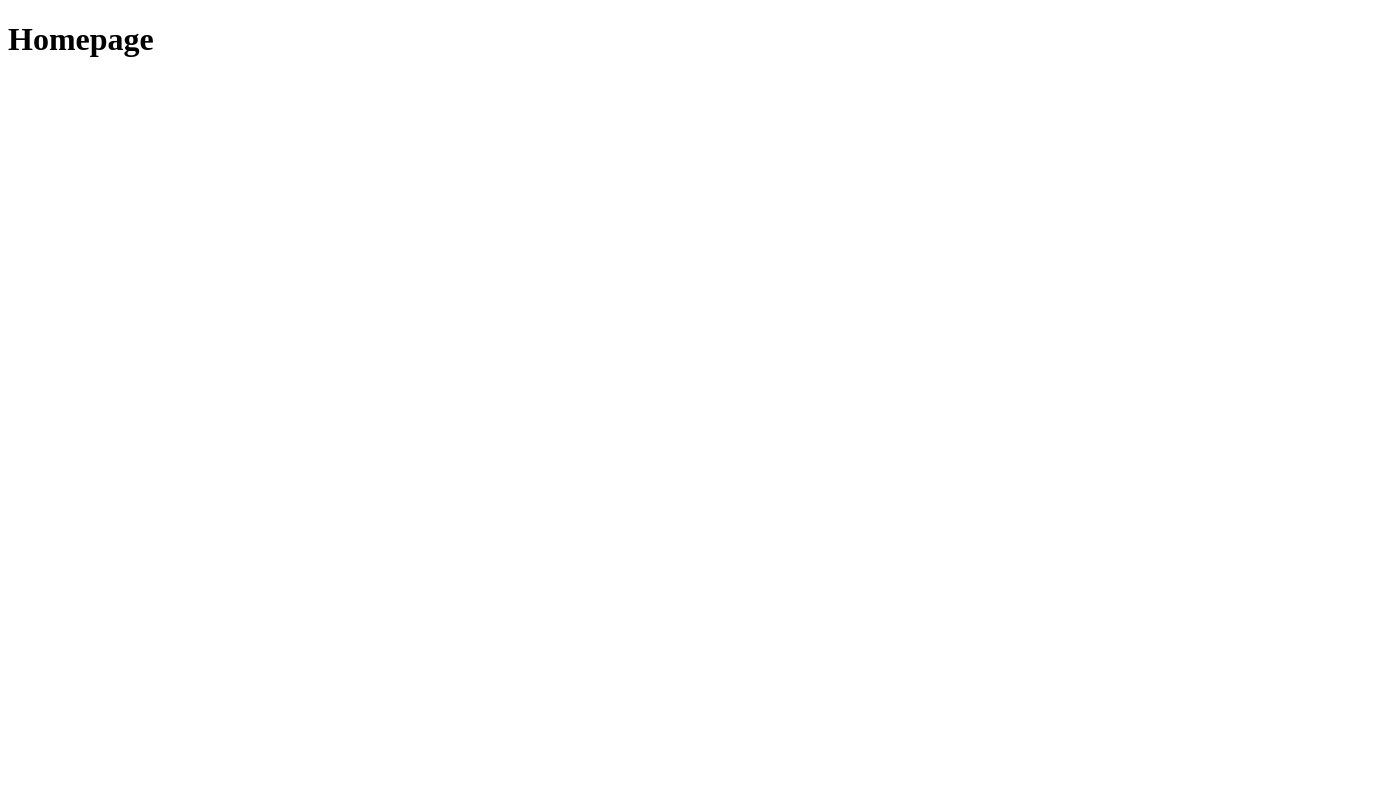
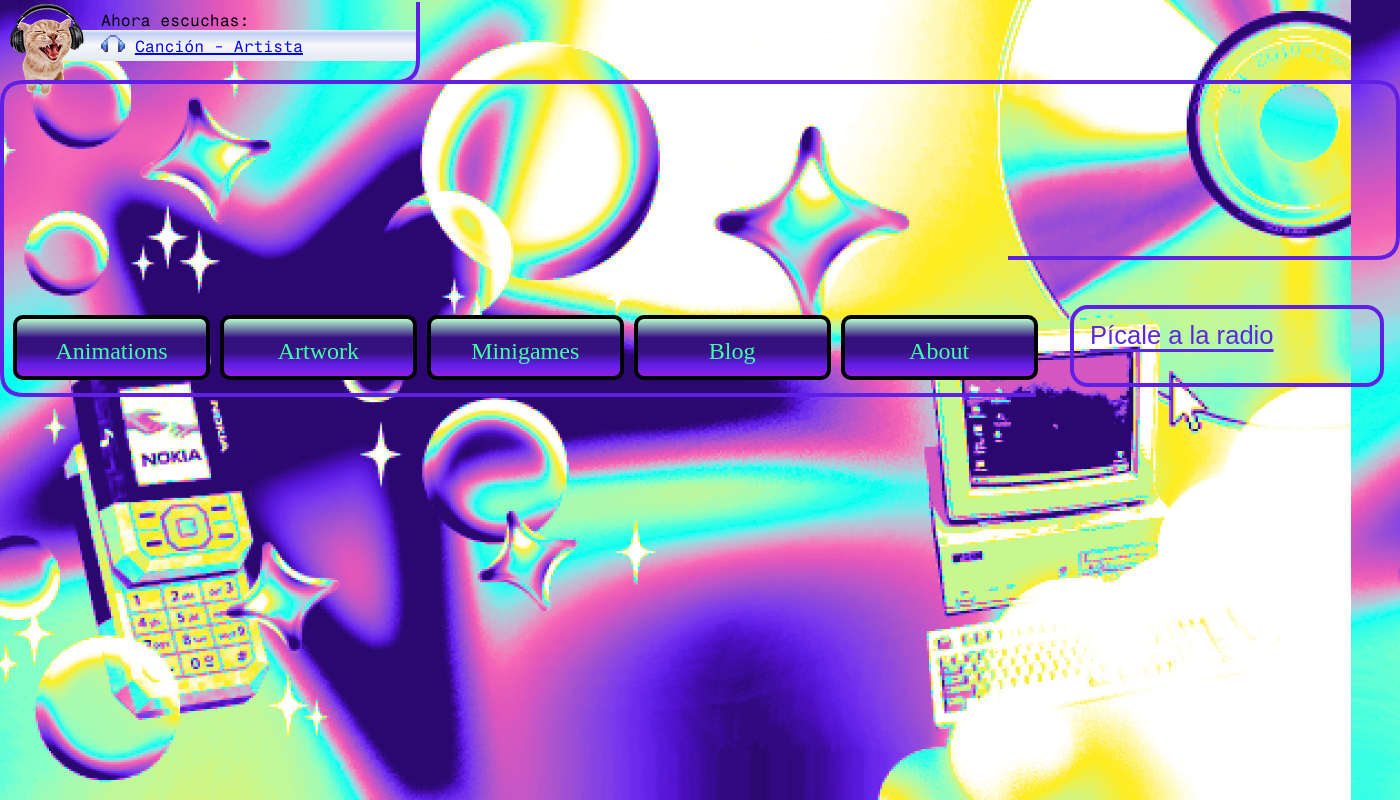
Before and after one commit to sarimotion/sarimotion, a plain HTML site: page homepage.html in a window 1280 px wide. Shown: the whole page, 1400 px wide, since content can reach past the window. Drawn offline with Linux system fonts and the light colour scheme; a web font is replaced by a local one.

Commit message:
Añadido Homepage y hoja de estilos

```diff
--- a/homepage.html
+++ b/homepage.html
@@ -3,11 +3,65 @@
 <head>
     <meta charset="UTF-8">
     <meta name="viewport" content="width=device-width, initial-scale=1.0">
-    <title>Homepage</title>
+    <title>Sarigna's Site</title>
     <link rel="stylesheet" href="styles-home.css">
 </head>
 <body>
     <div class="intro-blanca"></div>
-    <h1>Homepage</h1>
+    <div class="container-layout">
+        <svg class="marco" viewBox="0 0 1400 397" width="1400" height="397" aria-hidden="true">
+            <path d="M24 82 H1376 Q1398 82 1398 104 V236 Q1398 258 1376 258 H1008"></path>
+            <path d="M24 82 Q2 82 2 104 V373 Q2 395 24 395 H1036"></path>
+            <path d="M418 2 V60 Q418 82 396 82"></path>
+        </svg>
+        <table>
+            <colgroup>
+                <col style="width: 30%">
+                <col style="width: 45%">
+                <col style="width: 25%">
+            </colgroup>
+            <tr class="fila-superior">
+                <td id="celda1">
+                    <img src="images/gato-musica.png" alt="Gato escuchando música" id="gato-musica">
+                    <div class="listening">
+                        <span>Ahora escuchas:</span>
+                        <div class="now-playing-song">
+                            <img src="images/audifonos.png" alt="Audifonos" id="now-playing-song-icon">
+                            <span id="now-playing-song-text">Canción - Artista</span>
+                        </div>
+                    </div>
+                </td>
+                <td id="celda2" colspan="2"></td>
+            </tr>
+            <tr>
+                <td id="celda3" colspan="2"></td>
+                <td id="celda3b"></td>
+            </tr>
+            <tr>
+                <td id="celda4" colspan="2">
+                    <nav class="menu">
+                        <a href="#" class="menu-item">Animations</a>
+                        <a href="#" class="menu-item">Artwork</a>
+                        <a href="#" class="menu-item">Minigames</a>
+                        <a href="#" class="menu-item">Blog</a>
+                        <a href="#" class="menu-item">About</a>
+                    </nav>
+                </td>
+                <td id="celda5">
+                    <div class="radio-card">
+                        <p>Pícale a la radio</p>
+                    </div>
+                </td>
+            </tr>
+            <tr>
+                <td id="celda6" colspan="2"></td>
+                <td id="celda7"></td>
+            </tr>
+            <tr>
+                <td id="celda8" colspan="2"></td>
+                <td id="celda9"></td>
+            </tr>
+        </table>
+    </div>
 </body>
 </html>
--- a/styles-home.css
+++ b/styles-home.css
@@ -0,0 +1,212 @@
+@import url('https://fonts.googleapis.com/css2?family=Galindo&display=swap');
+
+@font-face {
+  font-family: "Fragment Mono";
+  font-style: normal;
+  font-weight: 400;
+  font-display: swap;
+  src: url("fonts/fragment-mono-400.woff2") format("woff2");
+}
+
+@font-face {
+  font-family: "Fragment Mono";
+  font-style: normal;
+  font-weight: 700;
+  font-display: swap;
+  src: url("fonts/fragment-mono-400.woff2") format("woff2");
+}
+
+@property --amarillo {
+    syntax: "<color>";
+    inherits: false;
+    initial-value: #FFED21;
+}
+
+@property --morado-oscuro {
+    syntax: "<color>";
+    inherits: false;
+    initial-value: #35117e;
+}
+
+@property --morado-claro {
+    syntax: "<color>";
+    inherits: false;
+    initial-value: #601fe4;
+}
+
+@property --aqua-verde {
+    syntax: "<color>";
+    inherits: false;
+    initial-value: #41FFAD;
+}
+
+*,
+*::before,
+*::after {
+  box-sizing: border-box;
+}
+
+html,
+body {
+  margin: 0;
+  height: 100%;
+}
+
+button,
+input,
+select,
+textarea {
+  font-family: inherit;
+}
+
+body {
+  position: relative;
+  isolation: isolate;
+  min-height: 100vh;
+  padding: 0;
+  font-family: "Fragment Mono", monospace;
+  font-weight: 400;
+  font-style: normal;
+  background-image: url(images/Fondo-1.jpg);
+  background-size: cover;
+  background-position: center;
+  font-size: 16px;
+}
+
+.container-layout {
+    position: relative;
+    width: 1400px;
+    margin: 0 auto;
+}
+
+.marco {
+    position: absolute;
+    left: 0;
+    top: 0;
+    z-index: 2;
+    pointer-events: none;
+    overflow: visible;
+}
+
+.marco path {
+    fill: none;
+    stroke: #601FE4;
+    stroke-width: 4;
+    stroke-linecap: butt;
+    stroke-linejoin: round;
+}
+
+.container-layout table{
+    width: 1400px;
+    margin: 0;
+    border-collapse: separate;
+    border-spacing: 0;
+    table-layout: fixed;
+}
+
+.container-layout td {
+    overflow: visible;
+    vertical-align: top;
+}
+
+#celda1{
+    position: relative;
+    width: 416px;
+    height: 84px;
+}
+
+.now-playing-song{
+    padding: 5px;
+    padding-left: 40px;
+    background: linear-gradient(to bottom, #EDF0F8 0%, #bdd0f1 11%, #f8f8f9 48%, #e0e9f4 100% );
+}
+
+.listening{
+    padding-left: 60px;
+    margin-top: 10px;
+}
+
+.listening > span{
+    padding-left: 40px;
+}
+
+#now-playing-song-text{
+    color: blue;
+    text-decoration: underline;
+    text-decoration-color: blue;
+    text-decoration-thickness: 2px;
+    text-decoration-style: solid;
+    text-decoration-skip-ink: none;
+    text-decoration-skip-ink: none;
+}
+
+#now-playing-song-icon{
+    width: 24px;
+}
+
+#gato-musica{
+    position: absolute;
+}
+
+#celda2 {
+    height: 84px;
+}
+
+#celda3,
+#celda3b {
+    height: 199px;
+}
+
+#celda4 {
+    height: 114px;
+    vertical-align: bottom;
+}
+
+.menu {
+    padding: 0 0 16px 12px;
+    white-space: nowrap;
+}
+
+#celda5 {
+    height: 114px;
+    padding: 22px 16px 10px 20px;
+}
+
+.radio-card {
+    height: 100%;
+    padding: 12px 16px;
+    border: 4px solid #601FE4;
+    border-radius: 18px;
+    color: #5b27e0;
+    font-family: "Galindo", sans-serif;
+    font-size: 1.6rem;
+}
+
+.radio-card p {
+    margin: 0;
+    text-decoration: underline;
+    text-decoration-thickness: 3px;
+    text-underline-offset: 5px;
+}
+
+.menu-item {
+    display: inline-block;
+    text-align: center;
+    width: 197px;
+    border-radius: 10px;
+    border:4px solid black;
+    background: linear-gradient(to top, #8f1fe4 0%, #601fe4 20%, #35117e 42%, #340f80 67%, #b5ffce 100% );
+    height: 65px;
+    font-family: "Galindo";
+    font-size: 1.5rem;
+    color: var(--aqua-verde);
+    text-decoration: none;
+    line-height: 65px;
+    transition: 0.3s ease-in-out;
+}
+
+.menu-item:hover {
+    position: relative;
+    top:5px;
+    transition: 0.3s ease-in-out;
+}
```
Also changed, not shown: index.html (+1 -1 lines), images/Fondo-1.jpg (added), images/audifonos.png (added), images/gato-musica.png (added), 1 other file.
